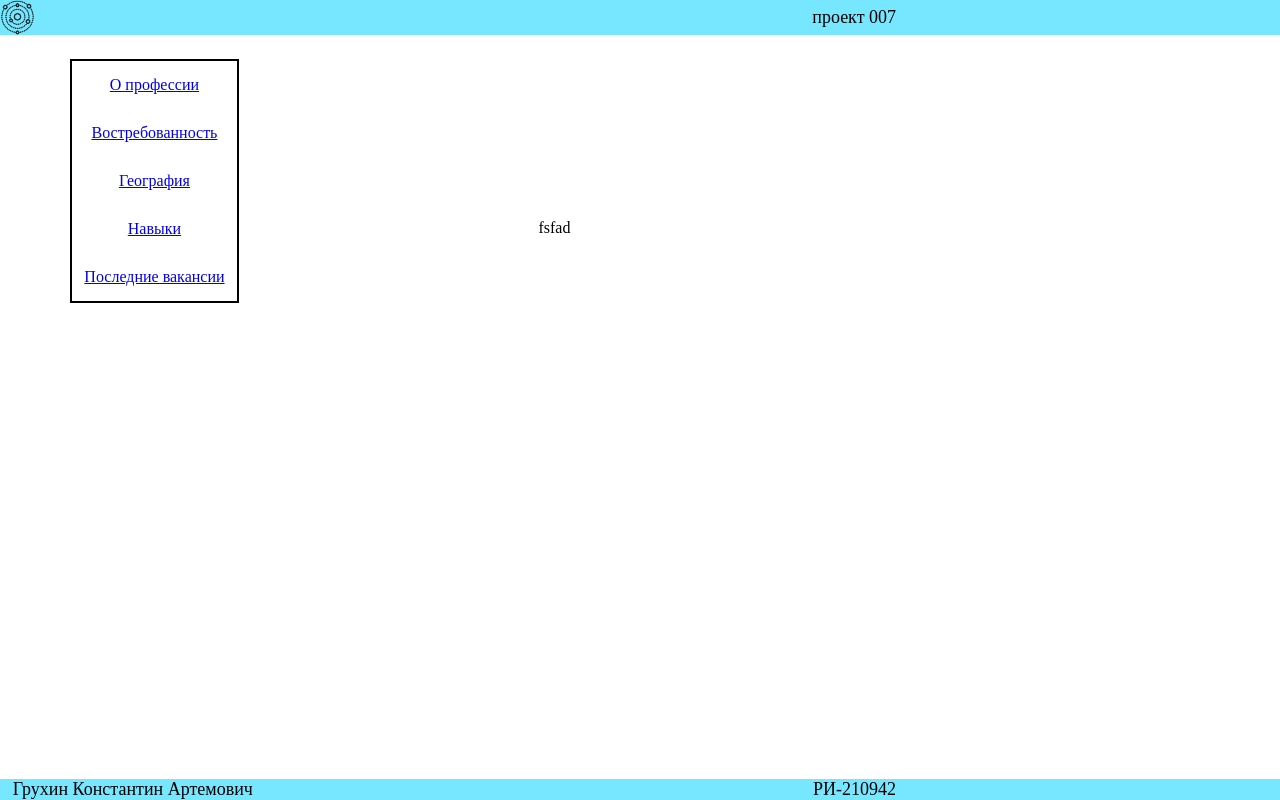
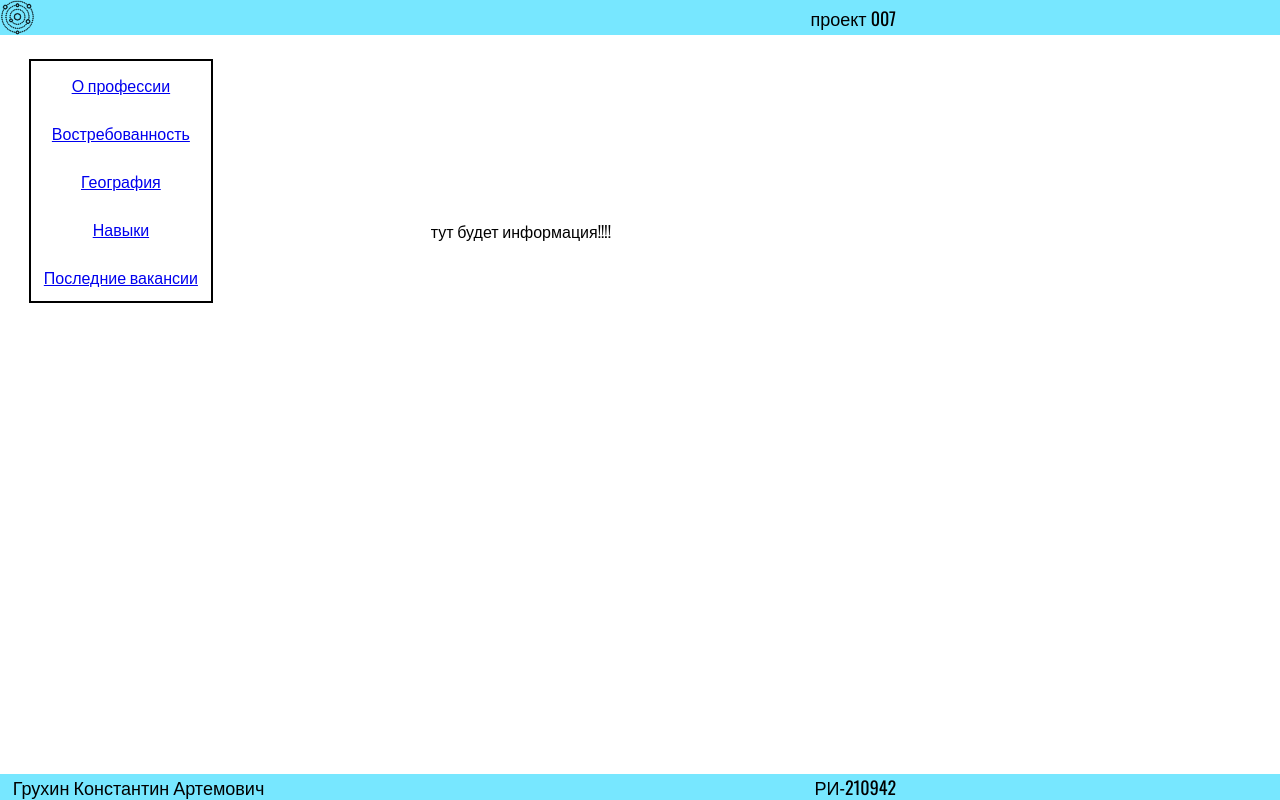
Before and after one commit to khostya/django, a Django app: page /about in a window 1280 px wide. Run offline with Django 4.2, Linux system fonts and the light colour scheme.

Commit message:
добавил шрифт и редирект с ''

```diff
--- a/config/urls.py
+++ b/config/urls.py
@@ -24,5 +24,5 @@ urlpatterns = [
     path('vacancies', views.vacancies, name='vacancies'),
     path('geography', views.geography, name='geography'),
     path('demand', views.demand, name='demand'),
-
+    path('', views.main, name='main')
 ]
--- a/main/views.py
+++ b/main/views.py
@@ -1,4 +1,4 @@
-from django.shortcuts import render
+from django.shortcuts import render, HttpResponsePermanentRedirect
 
 
 def about(request):
@@ -17,5 +17,9 @@ def skills(request):
     return render(request, "skills.html")
 
 
+def main(request):
+    return HttpResponsePermanentRedirect("about")
+
+
 def vacancies(request):
     return render(request, "vacancies.html")
--- a/static/css/main.css
+++ b/static/css/main.css
@@ -6,6 +6,10 @@ html, body, body div, span, object, iframe, h1, h2, h3, h4, h5, h6, p, blockquot
     font-size: 100%;
     vertical-align: baseline;
     background: transparent;
+}
+
+body{
+    font-family: "Oswald", "Arial", sans-serif;;
 }
 
 html, body{
--- a/templates/about.html
+++ b/templates/about.html
@@ -3,6 +3,9 @@
 <html lang="ru">
 <head>
     <meta charset="UTF-8">
+    <link rel="preconnect" href="https://fonts.googleapis.com">
+    <link rel="preconnect" href="https://fonts.gstatic.com" crossorigin>
+    <link href="https://fonts.googleapis.com/css2?family=Oswald&display=swap" rel="stylesheet">
     <meta name="viewport" content="width=device-width, initial-scale=1">
     <link rel="stylesheet" href="{% static "/css/main.css" %}"/>
     <link rel="stylesheet" href="{% static "/css/header.css" %}" />
@@ -30,7 +33,7 @@
                 </nav>
             </aside>
             <article>
-                fsfad
+                тут будет информация!!!!
             </article>
         </main>
 
--- a/templates/demand.html
+++ b/templates/demand.html
@@ -3,6 +3,9 @@
 <html lang="ru">
 <head>
     <meta charset="UTF-8">
+    <link rel="preconnect" href="https://fonts.googleapis.com">
+    <link rel="preconnect" href="https://fonts.gstatic.com" crossorigin>
+    <link href="https://fonts.googleapis.com/css2?family=Oswald&display=swap" rel="stylesheet">
     <meta name="viewport" content="width=device-width, initial-scale=1">
     <link rel="stylesheet" href="{% static "/css/main.css" %}"/>
     <link rel="stylesheet" href="{% static "/css/header.css" %}" />
--- a/templates/geography.html
+++ b/templates/geography.html
@@ -3,6 +3,9 @@
 <html lang="ru">
 <head>
     <meta charset="UTF-8">
+    <link rel="preconnect" href="https://fonts.googleapis.com">
+    <link rel="preconnect" href="https://fonts.gstatic.com" crossorigin>
+    <link href="https://fonts.googleapis.com/css2?family=Oswald&display=swap" rel="stylesheet">
     <meta name="viewport" content="width=device-width, initial-scale=1">
     <link rel="stylesheet" href="{% static "/css/main.css" %}"/>
     <link rel="stylesheet" href="{% static "/css/header.css" %}" />
--- a/templates/skills.html
+++ b/templates/skills.html
@@ -3,6 +3,9 @@
 <html lang="ru">
 <head>
     <meta charset="UTF-8">
+    <link rel="preconnect" href="https://fonts.googleapis.com">
+    <link rel="preconnect" href="https://fonts.gstatic.com" crossorigin>
+    <link href="https://fonts.googleapis.com/css2?family=Oswald&display=swap" rel="stylesheet">
     <meta name="viewport" content="width=device-width, initial-scale=1">
     <link rel="stylesheet" href="{% static "/css/main.css" %}"/>
     <link rel="stylesheet" href="{% static "/css/header.css" %}" />
--- a/templates/vacancies.html
+++ b/templates/vacancies.html
@@ -3,6 +3,9 @@
 <html lang="ru">
 <head>
     <meta charset="UTF-8">
+    <link rel="preconnect" href="https://fonts.googleapis.com">
+    <link rel="preconnect" href="https://fonts.gstatic.com" crossorigin>
+    <link href="https://fonts.googleapis.com/css2?family=Oswald&display=swap" rel="stylesheet">
     <meta name="viewport" content="width=device-width, initial-scale=1">
     <link rel="stylesheet" href="{% static "/css/main.css" %}"/>
     <link rel="stylesheet" href="{% static "/css/header.css" %}" />
```
Also changed, not shown: 1 other file.
